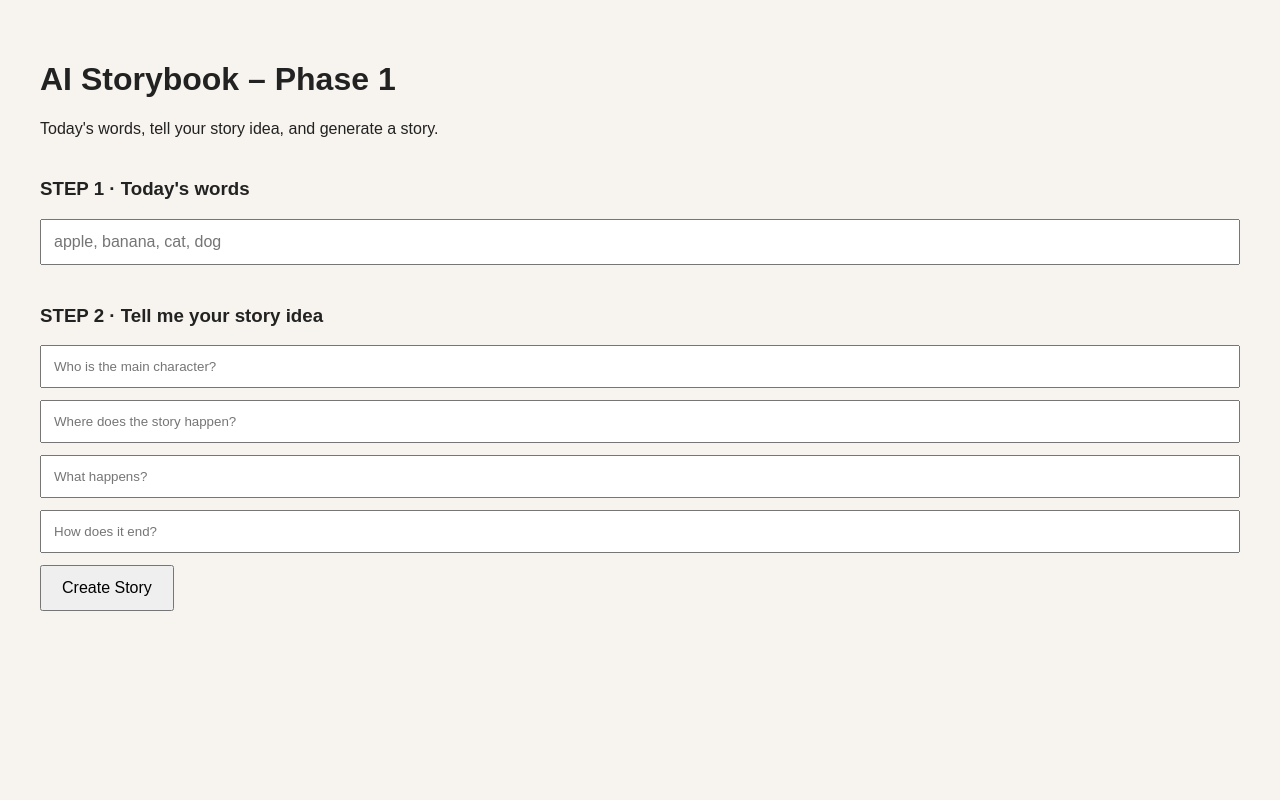
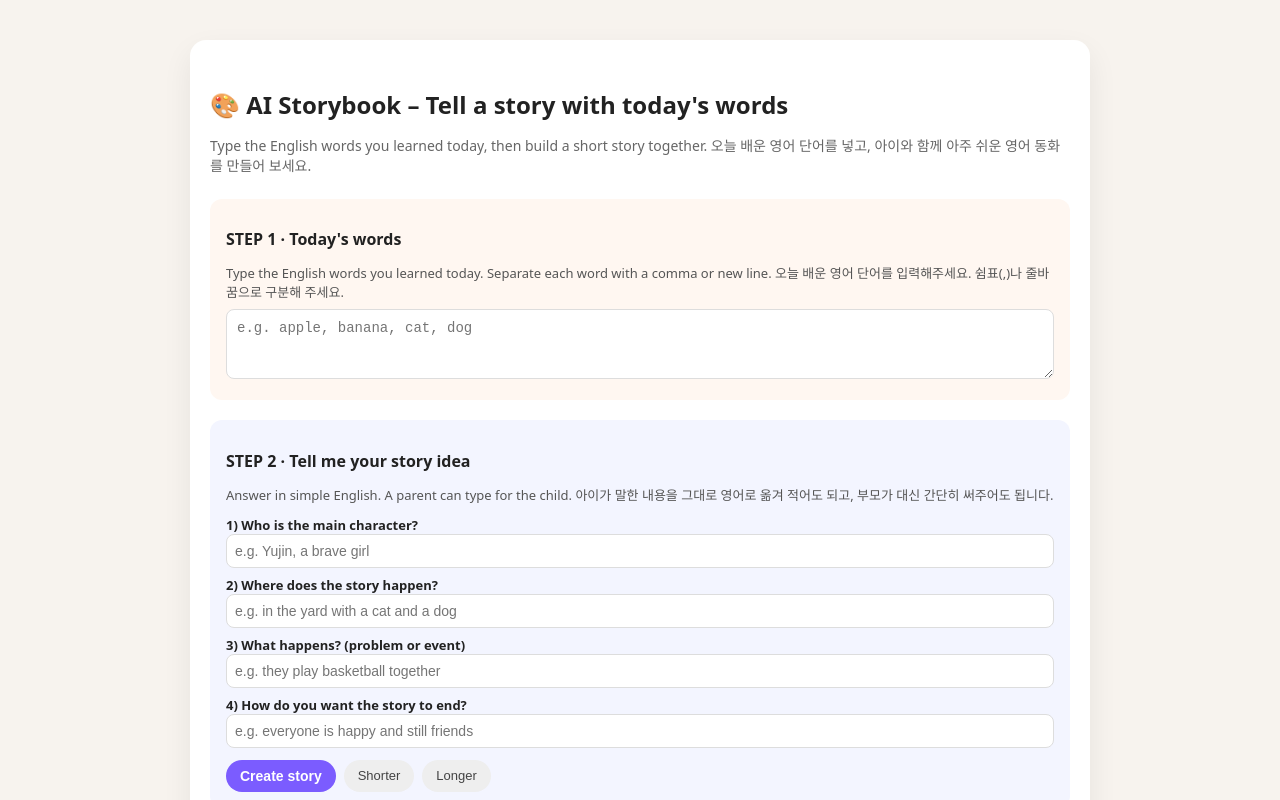
Before and after one commit to penjuntv/mhj_storybook, a Next.js app: page / in a window 1280 px wide. Shown: the top 800 px of the page. Built offline with nearby package versions, Linux system fonts and the light colour scheme.

Commit message:
Update index.js

```diff
--- a/pages/index.js
+++ b/pages/index.js
@@ -1,25 +1,325 @@
-export default function Home() {
+// pages/index.js
+
+import { useState } from "react";
+
+export default function HomePage() {
+  const [wordsText, setWordsText] = useState("");
+  const [mainCharacter, setMainCharacter] = useState("");
+  const [place, setPlace] = useState("");
+  const [problem, setProblem] = useState("");
+  const [ending, setEnding] = useState("");
+  const [length, setLength] = useState("normal"); // "shorter" | "normal" | "longer"
+
+  const [story, setStory] = useState("");
+  const [isLoading, setIsLoading] = useState(false);
+  const [errorMsg, setErrorMsg] = useState("");
+
+  async function handleCreateStory(selectedLength = "normal") {
+    setLength(selectedLength);
+    setIsLoading(true);
+    setErrorMsg("");
+    setStory("");
+
+    try {
+      const res = await fetch("/api/story", {
+        method: "POST",
+        headers: { "Content-Type": "application/json" },
+        body: JSON.stringify({
+          wordsText,
+          mainCharacter,
+          place,
+          problem,
+          ending,
+          length: selectedLength,
+        }),
+      });
+
+      const data = await res.json();
+
+      if (!res.ok) {
+        setErrorMsg(data.error || "Story API error");
+        return;
+      }
+
+      setStory(data.story);
+    } catch (err) {
+      console.error(err);
+      setErrorMsg("Network error while calling /api/story");
+    } finally {
+      setIsLoading(false);
+    }
+  }
+
   return (
-    <div style={{ padding: 40, fontFamily: "sans-serif" }}>
-      <h1>AI Storybook – Phase 1</h1>
-      <p>Today's words, tell your story idea, and generate a story.</p>
+    <div
+      style={{
+        minHeight: "100vh",
+        padding: "40px 16px",
+        display: "flex",
+        justifyContent: "center",
+        background: "#f7f3ee",
+      }}
+    >
+      <div
+        style={{
+          maxWidth: "900px",
+          width: "100%",
+          background: "#fff",
+          borderRadius: "16px",
+          boxShadow: "0 12px 30px rgba(0,0,0,0.07)",
+          padding: "32px 20px",
+        }}
+      >
+        <h1
+          style={{
+            fontSize: "24px",
+            fontWeight: 700,
+            marginBottom: "4px",
+          }}
+        >
+          🎨 AI Storybook – Tell a story with today&apos;s words
+        </h1>
+        <p style={{ marginBottom: "24px", color: "#666", fontSize: "14px" }}>
+          Type the English words you learned today, then build a short story
+          together. 오늘 배운 영어 단어를 넣고, 아이와 함께 아주 쉬운 영어
+          동화를 만들어 보세요.
+        </p>
 
-      <div style={{ marginTop: 40 }}>
-        <h3>STEP 1 · Today's words</h3>
-        <input
-          placeholder="apple, banana, cat, dog"
-          style={{ width: "100%", padding: 12, fontSize: 16 }}
-        />
+        {/* STEP 1 */}
+        <section
+          style={{
+            padding: "16px",
+            borderRadius: "12px",
+            background: "#fff7f1",
+            marginBottom: "20px",
+          }}
+        >
+          <h2 style={{ fontSize: "16px", fontWeight: 700, marginBottom: "8px" }}>
+            STEP 1 · Today&apos;s words
+          </h2>
+          <p style={{ fontSize: "13px", color: "#555", marginBottom: "8px" }}>
+            Type the English words you learned today. Separate each word with a
+            comma or new line. 오늘 배운 영어 단어를 입력해주세요. 쉼표(,)나 줄바꿈으로
+            구분해 주세요.
+          </p>
+          <textarea
+            value={wordsText}
+            onChange={(e) => setWordsText(e.target.value)}
+            rows={3}
+            placeholder="e.g. apple, banana, cat, dog"
+            style={{
+              width: "100%",
+              fontSize: "14px",
+              padding: "10px",
+              borderRadius: "8px",
+              border: "1px solid #ddd",
+              resize: "vertical",
+            }}
+          />
+        </section>
 
-        <h3 style={{ marginTop: 40 }}>STEP 2 · Tell me your story idea</h3>
-        <input placeholder="Who is the main character?" style={{ width: "100%", padding: 12, marginBottom: 12 }} />
-        <input placeholder="Where does the story happen?" style={{ width: "100%", padding: 12, marginBottom: 12 }} />
-        <input placeholder="What happens?" style={{ width: "100%", padding: 12, marginBottom: 12 }} />
-        <input placeholder="How does it end?" style={{ width: "100%", padding: 12, marginBottom: 12 }} />
+        {/* STEP 2 */}
+        <section
+          style={{
+            padding: "16px",
+            borderRadius: "12px",
+            background: "#f3f5ff",
+            marginBottom: "20px",
+          }}
+        >
+          <h2 style={{ fontSize: "16px", fontWeight: 700, marginBottom: "8px" }}>
+            STEP 2 · Tell me your story idea
+          </h2>
+          <p
+            style={{
+              fontSize: "13px",
+              color: "#555",
+              marginBottom: "12px",
+            }}
+          >
+            Answer in simple English. A parent can type for the child.
+            아이가 말한 내용을 그대로 영어로 옮겨 적어도 되고, 부모가 대신 간단히
+            써주어도 됩니다.
+          </p>
 
-        <button style={{ padding: "12px 20px", fontSize: 16 }}>
-          Create Story
-        </button>
+          <div style={{ marginBottom: "8px" }}>
+            <label
+              style={{ fontSize: "13px", fontWeight: 600, display: "block" }}
+            >
+              1) Who is the main character?
+            </label>
+            <input
+              type="text"
+              value={mainCharacter}
+              onChange={(e) => setMainCharacter(e.target.value)}
+              placeholder="e.g. Yujin, a brave girl"
+              style={{
+                width: "100%",
+                fontSize: "14px",
+                padding: "8px",
+                borderRadius: "8px",
+                border: "1px solid #ddd",
+              }}
+            />
+          </div>
+
+          <div style={{ marginBottom: "8px" }}>
+            <label
+              style={{ fontSize: "13px", fontWeight: 600, display: "block" }}
+            >
+              2) Where does the story happen?
+            </label>
+            <input
+              type="text"
+              value={place}
+              onChange={(e) => setPlace(e.target.value)}
+              placeholder="e.g. in the yard with a cat and a dog"
+              style={{
+                width: "100%",
+                fontSize: "14px",
+                padding: "8px",
+                borderRadius: "8px",
+                border: "1px solid #ddd",
+              }}
+            />
+          </div>
+
+          <div style={{ marginBottom: "8px" }}>
+            <label
+              style={{ fontSize: "13px", fontWeight: 600, display: "block" }}
+            >
+              3) What happens? (problem or event)
+            </label>
+            <input
+              type="text"
+              value={problem}
+              onChange={(e) => setProblem(e.target.value)}
+              placeholder="e.g. they play basketball together"
+              style={{
+                width: "100%",
+                fontSize: "14px",
+                padding: "8px",
+                borderRadius: "8px",
+                border: "1px solid #ddd",
+              }}
+            />
+          </div>
+
+          <div style={{ marginBottom: "12px" }}>
+            <label
+              style={{ fontSize: "13px", fontWeight: 600, display: "block" }}
+            >
+              4) How do you want the story to end?
+            </label>
+            <input
+              type="text"
+              value={ending}
+              onChange={(e) => setEnding(e.target.value)}
+              placeholder="e.g. everyone is happy and still friends"
+              style={{
+                width: "100%",
+                fontSize: "14px",
+                padding: "8px",
+                borderRadius: "8px",
+                border: "1px solid #ddd",
+              }}
+            />
+          </div>
+
+          {/* 버튼들 */}
+          <div style={{ display: "flex", gap: "8px", marginTop: "8px" }}>
+            <button
+              onClick={() => handleCreateStory("normal")}
+              disabled={isLoading}
+              style={{
+                padding: "8px 14px",
+                borderRadius: "999px",
+                border: "none",
+                background: "#7b5cff",
+                color: "#fff",
+                fontSize: "14px",
+                fontWeight: 600,
+                cursor: "pointer",
+                opacity: isLoading ? 0.6 : 1,
+              }}
+            >
+              {isLoading ? "Making story..." : "Create story"}
+            </button>
+            <button
+              onClick={() => handleCreateStory("shorter")}
+              disabled={isLoading}
+              style={{
+                padding: "8px 14px",
+                borderRadius: "999px",
+                border: "none",
+                background: "#eee",
+                color: "#444",
+                fontSize: "13px",
+                cursor: "pointer",
+              }}
+            >
+              Shorter
+            </button>
+            <button
+              onClick={() => handleCreateStory("longer")}
+              disabled={isLoading}
+              style={{
+                padding: "8px 14px",
+                borderRadius: "999px",
+                border: "none",
+                background: "#eee",
+                color: "#444",
+                fontSize: "13px",
+                cursor: "pointer",
+              }}
+            >
+              Longer
+            </button>
+          </div>
+
+          {errorMsg && (
+            <p
+              style={{
+                marginTop: "10px",
+                color: "#c0392b",
+                fontSize: "13px",
+              }}
+            >
+              Error: {errorMsg}
+            </p>
+          )}
+        </section>
+
+        {/* STEP 3 – 결과 스토리 */}
+        <section
+          style={{
+            padding: "16px",
+            borderRadius: "12px",
+            background: "#f9fafb",
+          }}
+        >
+          <h2 style={{ fontSize: "16px", fontWeight: 700, marginBottom: "8px" }}>
+            STEP 3 · Your AI story
+          </h2>
+          {story ? (
+            <p
+              style={{
+                whiteSpace: "pre-line",
+                fontSize: "14px",
+                lineHeight: 1.6,
+                color: "#333",
+              }}
+            >
+              {story}
+            </p>
+          ) : (
+            <p style={{ fontSize: "13px", color: "#777" }}>
+              After you click &quot;Create story&quot;, your child&apos;s simple
+              English story will appear here. 동화 만들기를 누르면, 아이의 동화가
+              여기에 나타납니다.
+            </p>
+          )}
+        </section>
       </div>
     </div>
   );
```
